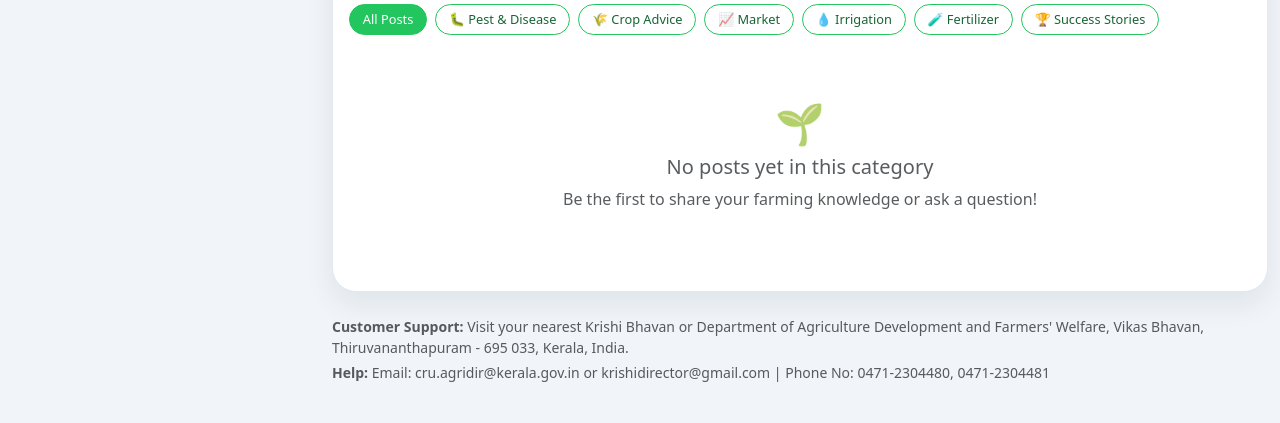
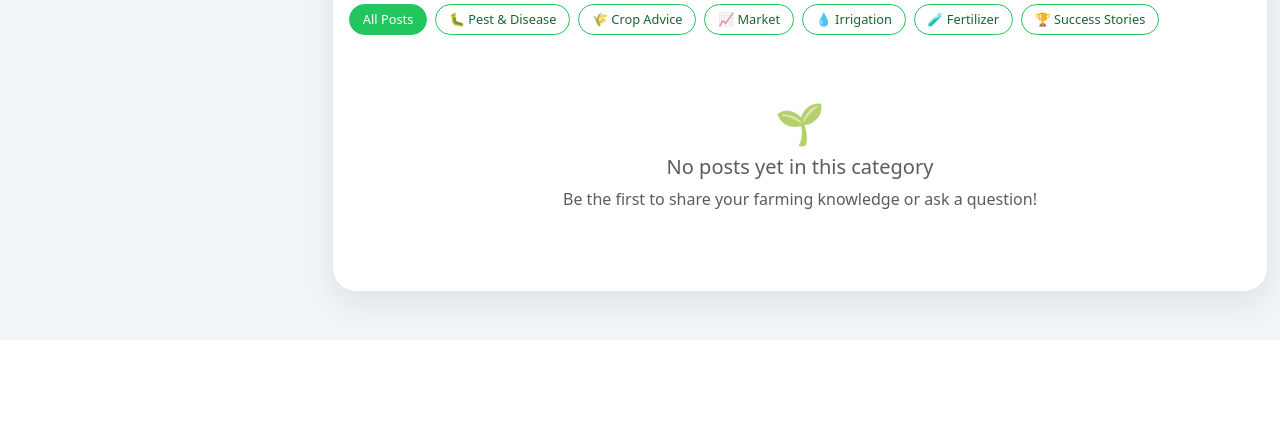
Before and after one commit to SDEEPAK13082006/agrivision-, a Flask app: page /community in a window 1280 px wide. Shown: the part 689-1112 px from the top of the page. After the commit the page ends 1029 px from the top, so only its background shows below. Run offline with Flask 3, Linux system fonts and the light colour scheme; the visitor is signed in with stand-in values (Sample User, id 1).

Commit message:
Remove footer customer support and help section

```diff
--- a/templates/base.html
+++ b/templates/base.html
@@ -197,10 +197,6 @@
         </div>
       </div>
 
-      <footer class="mt-4 mb-3 small text-muted">
-        <div id="customer-support" class="mb-1"><strong>Customer Support:</strong> Visit your nearest Krishi Bhavan or Department of Agriculture Development and Farmers' Welfare, Vikas Bhavan, Thiruvananthapuram - 695 033, Kerala, India.</div>
-        <div id="help" class="mb-1"><strong>Help:</strong> Email: cru.agridir@kerala.gov.in or krishidirector@gmail.com | Phone No: 0471-2304480, 0471-2304481</div>
-      </footer>
     </div>
   </div>
 </div>
```
